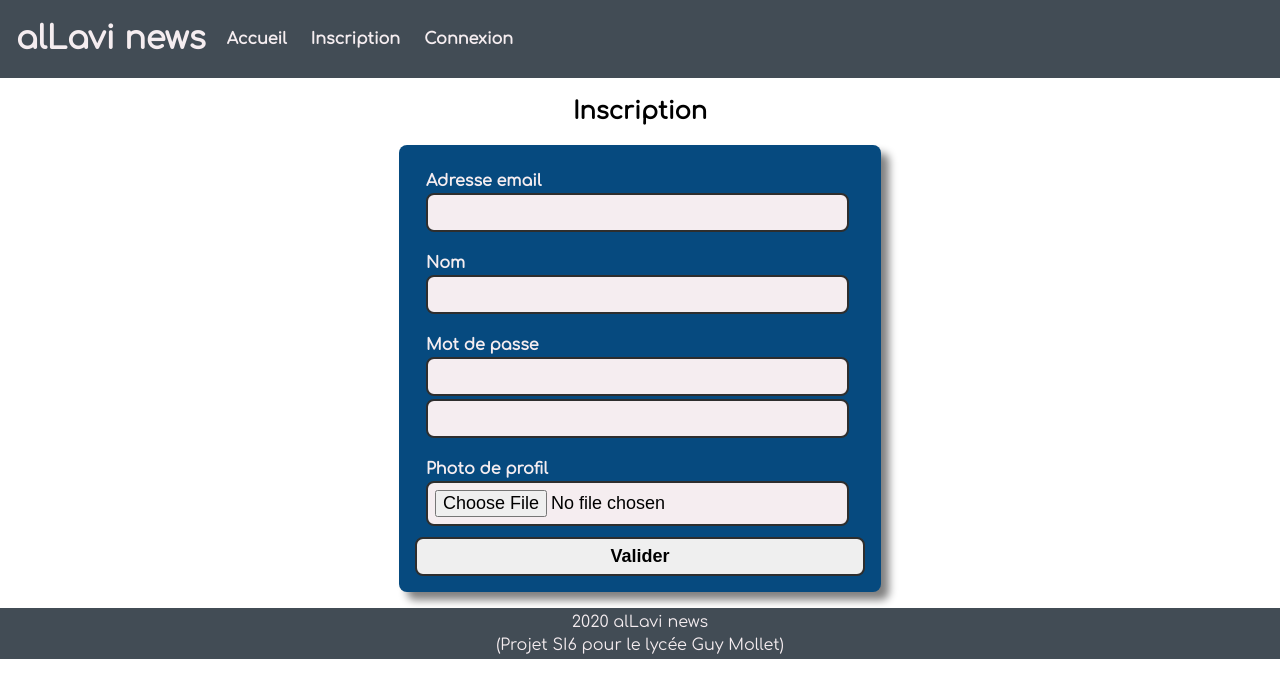
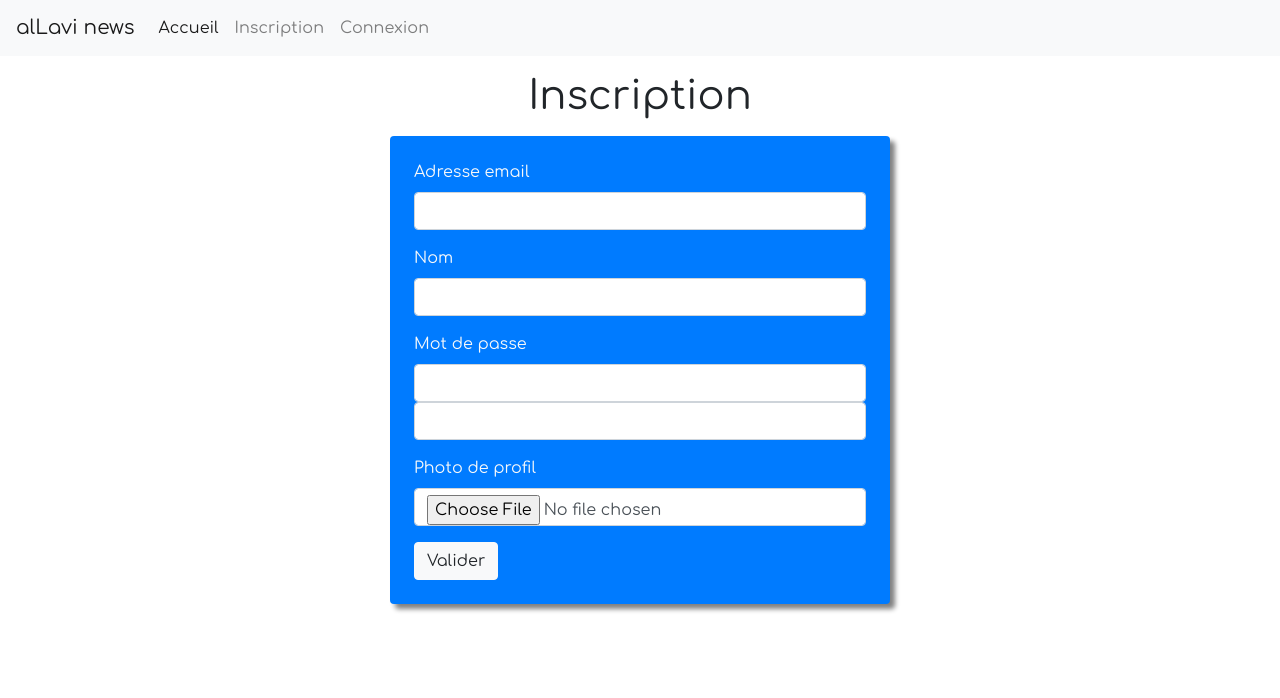
Before and after one commit to alexlabuz/alvnews, a PHP site: template src/view/inscription.html.twig in a window 1280 px wide. Shown: the top 698 px of the page. Run offline with PHP 8.4, Linux system fonts and the light colour scheme; the template is opened without the code that fills it, so the values that code supplies are empty; some libraries are stand-ins or nearby versions; some web fonts are replaced.

Commit message:
Mise en place de bootstrapp

```diff
--- a/public/css/mini.css
+++ /dev/null
@@ -1,8 +0,0 @@
-header{flex-direction: column;}
-header h1{text-align: center;}
-header nav {flex-direction: column;}
-header nav ul{
-    flex-direction: column;
-	margin: 0;
-}
-header nav ul li{margin: 2px;}
--- a/public/css/style.css
+++ b/public/css/style.css
@@ -1,121 +1,15 @@
 @font-face {
 	font-family: "Comfortaa";
-	src: url("Comfortaa-Regular.ttf") format("truetype"),
-		   url("/fonts/OpenSans-Regular-webfont.woff") format("woff");
-   }
-:root{
-	--main-color: #424c55;
-	--second-color:#064a7f;
-	--bg-form :#d1ccdc;
-	--text-color:#f5edf0;
-	--grey-color:#e2e2e2;
+	src: url("/fonts/OpenSans-Regular-webfont.woff2") format("woff2"),
+		   url("/fonts/OpenSans-Regular-webfont.woff") format("woff"),
+		   url("Comfortaa-Regular.ttf") format("truetype");
+}
+body{
+	font-family:Comfortaa;
 }
 
-/* << -- TEMPLATE -- >>*/
-body{
-	font-family:Comfortaa;
-	margin: 0;
+
+form.container{
+	max-width: 500px;
+	box-shadow: 5px 5px 5px grey;
 }
-header{
-	overflow: hidden;
-	background-color: var(--main-color);
-	color: var(--text-color);
-	display: flex;
-	padding-left: 1em;
-}
-header nav {
-	display: flex;
-}
-header nav ul{
-	display: flex;
-	margin: auto;
-	padding-left: 9px;
-}
-header nav ul li{
-	margin: 12px;
-	list-style-type: none;
-}
-header nav ul li a{
-	color: var(--text-color);
-	text-decoration: none;
-	font-weight: bold;
-}
-section{margin: 1em;}
-section h1 {text-align: center;}
-
-footer{
-	overflow: hidden;
-	background-color: var(--main-color);
-	color: var(--text-color);
-	text-align: center;
-	display: block;
-}
-footer > *{margin: 5px;}
-
-/* << -- ZONE DE TEXTE -- >>*/
-.form-membre{
-	max-width: 450px;
-	width: 90%;
-	margin: auto;
-	text-align: center;
-	display: block;
-	background-color: var(--second-color);
-	color: var(--text-color);
-	border-radius: 8px;
-	padding: 1em;
-	box-shadow: 8px 8px 8px grey;
-}
-.form-membre button{width: 100%;}
-
-.input-text, .input-checkbox{
-	padding: 8px;
-	width: 90%;
-	font-weight: bold;
-}
-
-.input-text > *{
-	display: block;
-	margin: 3px;
-	width: 100%;
-	text-align:left;
-}
-
-.input-checkbox > *{
-	margin: 3px;
-	text-align:left;
-}
-
-.input-text input{
-	font-size: 18px;
-	padding: 7px;
-	border-radius: 8px;
-	border: 2px solid rgb(46, 46, 46);
-	color: black;
-	background-color: var(--text-color);
-}
-
-/* << -- BOUTON -- >>*/
-.button{
-	font-size: 18px;
-	padding: 7px;
-	border-radius: 8px;
-	border: 2px solid rgb(46, 46, 46);
-	font-weight: bold;
-	cursor: pointer;
-}
-.button:hover{
-	background-color: var(--main-color);
-	color: aliceblue;
-	transition: 0.4s;
-}
-
-.message-block{
-	background-color: var(--main-color);
-	color: white;
-	padding: 6px;
-	border-radius: 8px;
-	max-width: 450px;
-	width: 90%;
-	margin: 5px auto;
-}
-.red{background-color: #DC143C;}
--- a/src/view/base.html.twig
+++ b/src/view/base.html.twig
@@ -2,35 +2,52 @@
 <html lang="fr">
 <head>
 	<title>{% block title %} - alLaviNews{% endblock %}</title>
+	<meta name="viewport" content="width=device-width, initial-scale=1, shrink-to-fit=no">
+	<link rel="stylesheet" href="https://stackpath.bootstrapcdn.com/bootstrap/4.4.1/css/bootstrap.min.css" integrity="sha384-Vkoo8x4CGsO3+Hhxv8T/Q5PaXtkKtu6ug5TOeNV6gBiFeWPGFN9MuhOf23Q9Ifjh" crossorigin="anonymous">	<meta charset="utf-8" />
 	<link rel="stylesheet" href="css/style.css">
 	<link rel="stylesheet" media="(max-width:480px)" href="css/mini.css">
-	<meta name="viewport" content="width=auto, initial-scale=1">
-	<meta charset="utf-8" />
 </head>
 <body>
 
-<header>
-	<h1>alLavi news</h1>
-	<nav>
-		<ul>
-			<li><a href="?page=home">Accueil</a></li>
-			{% if session.id is defined %}
-				<li><a href="?page=deconnexion">{{session.nom}}</a></li>
-			{% else %}
-				<li><a href="?page=inscription">Inscription</a></li>
-				<li><a href="?page=connexion">Connexion</a></li>
-			{% endif %}
-		</ul>
-	</nav>
-</header>
+<nav class="navbar navbar-expand-sm navbar-light bg-light">
+  <a class="navbar-brand" href="#">alLavi news</a>
+  <button class="navbar-toggler" type="button" data-toggle="collapse" data-target="#navbarNav" aria-controls="navbarNav" aria-expanded="false" aria-label="Toggle navigation">
+    <span class="navbar-toggler-icon"></span>
+  </button>
+  <div class="collapse navbar-collapse" id="navbarNav">
+    <ul class="navbar-nav">
+      <li class="nav-item active">
+        <a class="nav-link" href="?page=home">Accueil</a>
+      </li>
+	{% if session.id is defined %}
 
-<section>
+	<div class="dropdown">
+      <li class="nav-item">
+        <a class="nav-link dropdown-toggle" href="?page=deconnexion" role="button" id="dropdownMenuLink" data-toggle="dropdown" aria-haspopup="true" aria-expanded="false">{{session.nom}}</a>
+		<div class="dropdown-menu" aria-labelledby="dropdownMenuLink">
+			<a class="dropdown-item" href="">Profil</a>
+			<a class="dropdown-item bg-danger text-light" href="?page=deconnexion">Déconnexion</a>
+		</div>
+      </li>
+	</div>
+
+	{% else %}
+      <li class="nav-item">
+        <a class="nav-link" href="?page=inscription">Inscription</a>
+      </li>
+      <li class="nav-item">
+        <a class="nav-link" href="?page=connexion">Connexion</a>
+      </li>
+	{% endif %}
+    </ul>
+  </div>
+</nav>
+
+<div class="container-fluid">
 	{% block content %}{% endblock %}
-</section>
+</div>
 
-<footer>
-	<p>2020 alLavi news</p>
-	<p>(Projet SI6 pour le lycée Guy Mollet)</p>
-</footer>
-</body>
+<script src="https://code.jquery.com/jquery-3.4.1.slim.min.js" integrity="sha384-J6qa4849blE2+poT4WnyKhv5vZF5SrPo0iEjwBvKU7imGFAV0wwj1yYfoRSJoZ+n" crossorigin="anonymous"></script>
+<script src="https://cdn.jsdelivr.net/npm/popper.js@1.16.0/dist/umd/popper.min.js" integrity="sha384-Q6E9RHvbIyZFJoft+2mJbHaEWldlvI9IOYy5n3zV9zzTtmI3UksdQRVvoxMfooAo" crossorigin="anonymous"></script>
+<script src="https://stackpath.bootstrapcdn.com/bootstrap/4.4.1/js/bootstrap.min.js" integrity="sha384-wfSDF2E50Y2D1uUdj0O3uMBJnjuUD4Ih7YwaYd1iqfktj0Uod8GCExl3Og8ifwB6" crossorigin="anonymous"></script></body>
 </html>
--- a/src/view/inscription.html.twig
+++ b/src/view/inscription.html.twig
@@ -2,31 +2,31 @@
 {% block title %}Inscritption{{parent()}} {% endblock %}
 
 {% block content %}
-	<h1>Inscription</h1>
+	<h1 class="text-center m-3">Inscription</h1>
 
-	{% if form.message is defined %}
-		<div class="message-block red">{{form.message}}</div>
-	{% endif %}
 
-	<form method="POST" action="index.php?page=inscription" class="form-membre">
-		<div class="input-text">
+	<form method="POST" action="index.php?page=inscription" class="container bg-primary text-light p-4 rounded">
+		{% if form.message is defined %}
+			<div class="alert alert-danger" role="alert">{{form.message}}</div>
+		{% endif %}
+		<div class="form-group">
 			<label for="email">Adresse email</label>
-			<input type="email" id="email" name="email" required/>
+			<input type="email" class="form-control" id="email" name="email" aria-describedby="emailHelp" required />
 		</div>
-		<div class="input-text">
+		<div class="form-group">
 			<label for="nom">Nom</label>
-			<input type="text" id="nom" name="nom" maxlength="50" required/>
+			<input type="text" class="form-control" id="nom" name="nom" maxlength="50" aria-describedby="emailHelp" required/>
 		</div>
-		<div class="input-text">
+		<div class="form-group">
 			<label for="password">Mot de passe</label>
-			<input type="password" id="password" name="password" required/>
-			<input type="password" id="password2" name="password2" required/>
+			<input type="password" class="form-control" id="password" name="password" aria-describedby="emailHelp" required/>
+			<input type="password" class="form-control" id="password2" name="password2" aria-describedby="emailHelp" required/>
 		</div>
-		<div class="input-text">
+		<div class="form-group">
 			<label for="image">Photo de profil</label>
-			<input type="file" id="image" name="image"/>
+			<input type="file" class="form-control" id="image" name="image"/>
 		</div>
 
-		<button type="submit" name="btInscrire" class="button">Valider</button>
+		<button type="submit" name="btInscrire" class="btn btn-light">Valider</button>
 	</form>
 {% endblock %}
```
Also changed, not shown: src/view/connexion.html.twig (+0 -24 lines), src/view/home.html.twig (+15 -1 lines).
